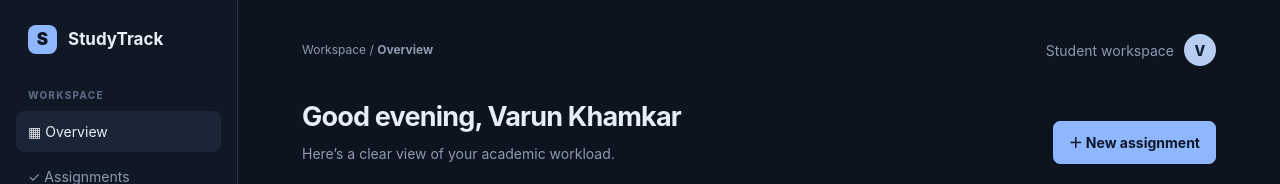
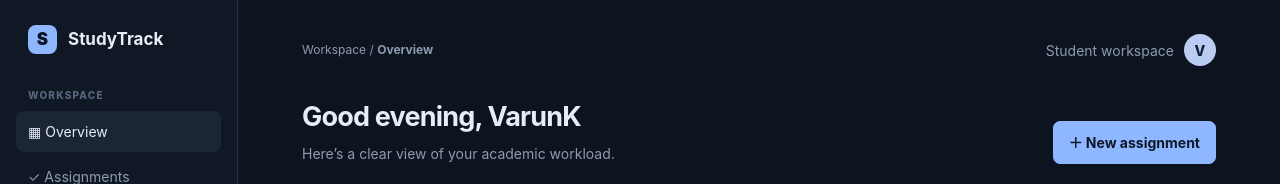
Before and after one commit to MadBollocks/cicd-status-api, a website: page public/index.html in a window 1280 px wide. Shown: the top 184 px of the page. Drawn offline with Linux system fonts and the light colour scheme; no server answers.

Commit message:
Fix greeting text for user in index.html

```diff
--- a/public/index.html
+++ b/public/index.html
@@ -42,7 +42,7 @@
     <main>
       <div class="topbar"><div class="crumb">Workspace / <strong id="crumb">Overview</strong></div><div class="profile"><span>Student workspace</span><span class="avatar">V</span></div></div>
       <section class="view active" id="overview">
-        <div class="overview"><div><h1>Good evening, Varun Khamkar</h1><p class="subtitle">Here’s a clear view of your academic workload.</p></div><button class="primary" id="new-task">＋ New assignment</button></div>
+        <div class="overview"><div><h1>Good evening, VarunK</h1><p class="subtitle">Here’s a clear view of your academic workload.</p></div><button class="primary" id="new-task">＋ New assignment</button></div>
         <div class="metrics"><div class="metric"><div class="metric-label">Completion rate</div><div class="metric-value" id="completion">0%</div><div class="metric-note good">Across all assignments</div></div><div class="metric"><div class="metric-label">Due this week</div><div class="metric-value" id="week">0</div><div class="metric-note">Upcoming deadlines</div></div><div class="metric"><div class="metric-label">Needs attention</div><div class="metric-value" id="overdue">0</div><div class="metric-note">Overdue assignments</div></div><div class="metric"><div class="metric-label">Open assignments</div><div class="metric-value" id="pending">0</div><div class="metric-note">Still in progress</div></div></div>
         <div class="grid"><section class="card"><div class="card-head"><div><h2>Assignment queue</h2><span class="muted" style="font-size:12px">Your current academic workload</span></div><button class="secondary" id="view-all">View all</button></div><div id="overview-tasks"></div></section><aside class="card"><div class="card-head"><h2>Progress</h2><span class="muted">This term</span></div><div class="progress-wrap"><div class="progress" id="progress"><strong id="progress-number">0%</strong></div><div class="progress-copy"><strong>Keep the momentum</strong>Complete assignments to improve your rate.</div></div><h3 style="margin-bottom:13px">Upcoming deadlines</h3><div class="upcoming" id="upcoming"></div></aside></div>
       </section>
```
